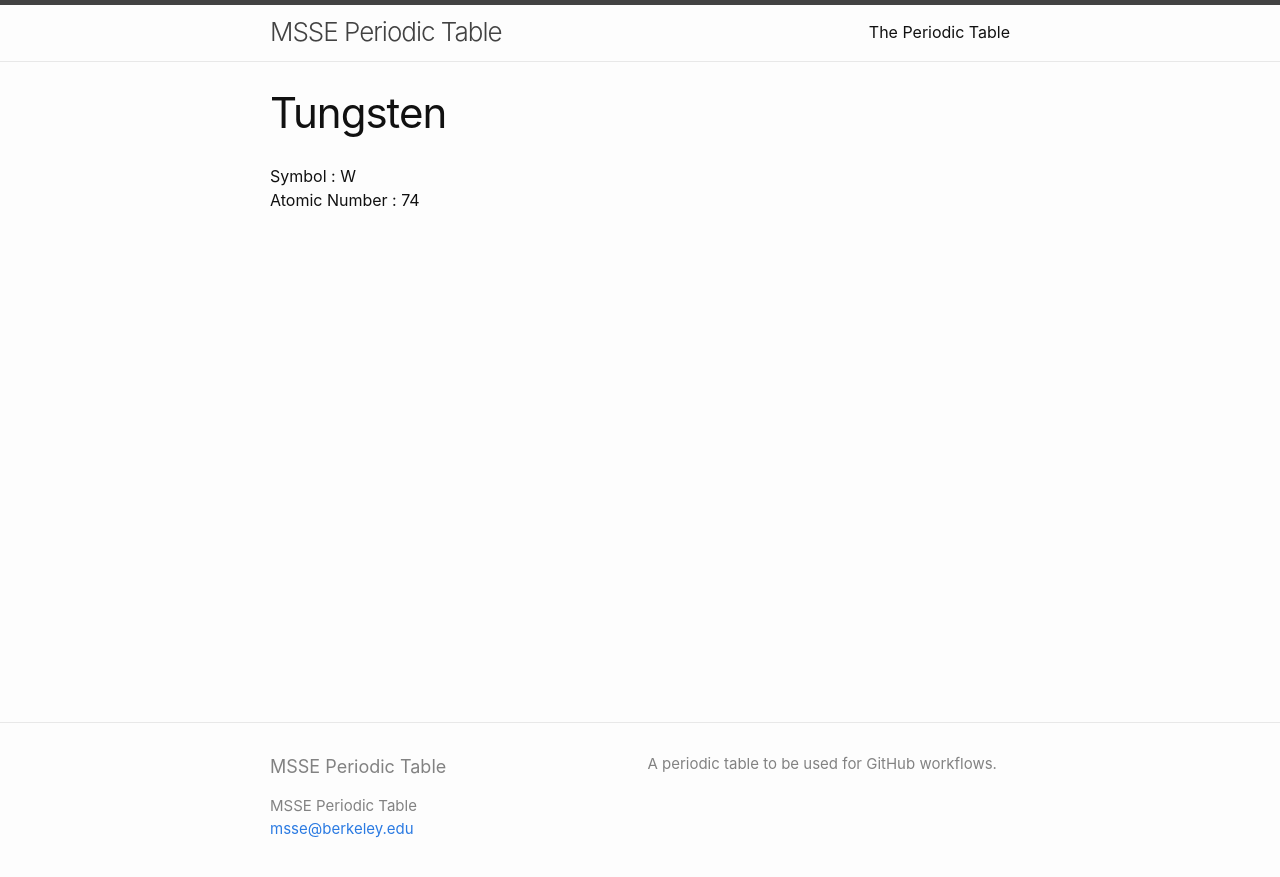
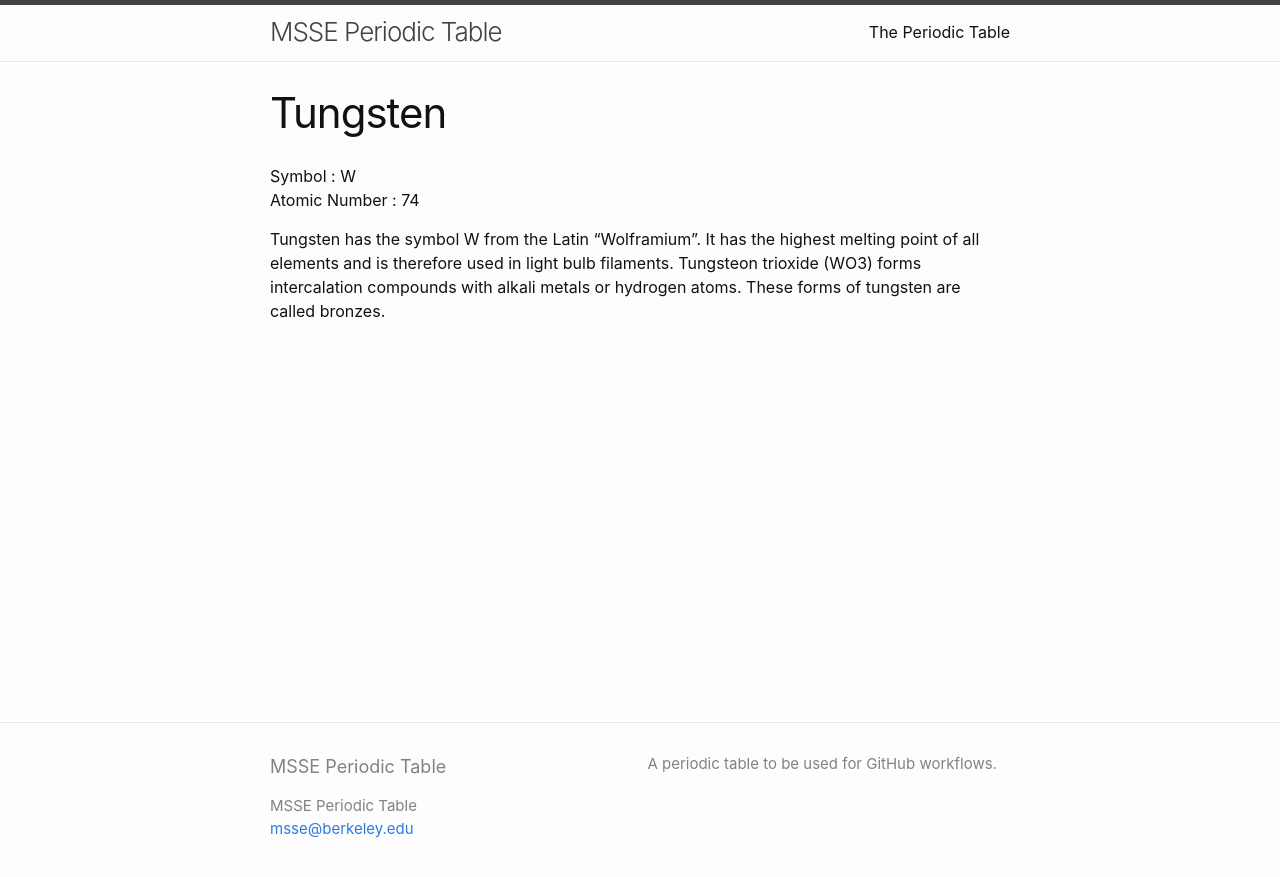
Before and after one commit to msse-chem-280-2025/periodic-table, a Jekyll site: the page built from elements/tungsten.md, in a window 1280 px wide. Shown: the top 877 px of the page. Built offline with Jekyll 4.4.1, drawn with Linux system fonts in a browser that asks for light colours.

Commit message:
v2 update to tungsten page

```diff
--- a/elements/tungsten.md
+++ b/elements/tungsten.md
@@ -5,3 +5,5 @@ title: Tungsten
 
 Symbol : W
 Atomic Number : 74
+
+Tungsten has the symbol W from the Latin "Wolframium". It has the highest melting point of all elements and is therefore used in light bulb filaments. Tungsteon trioxide (WO3) forms intercalation compounds with alkali metals or hydrogen atoms. These forms of tungsten are called bronzes.
```
